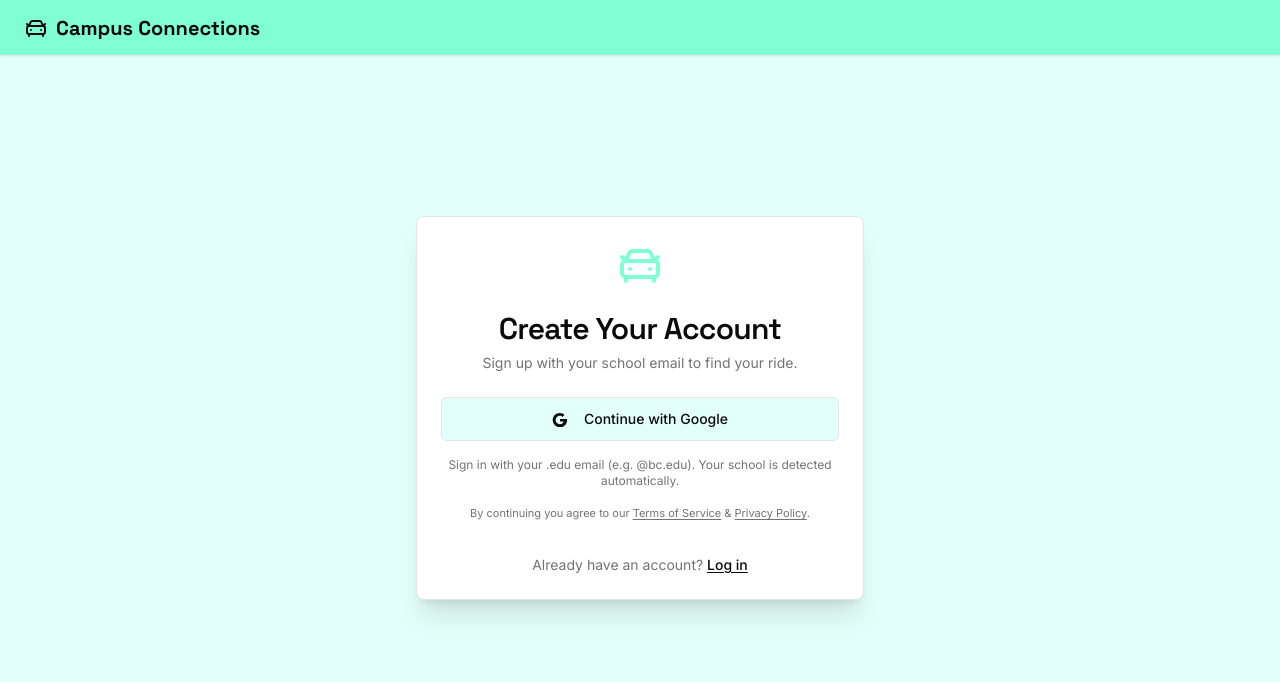
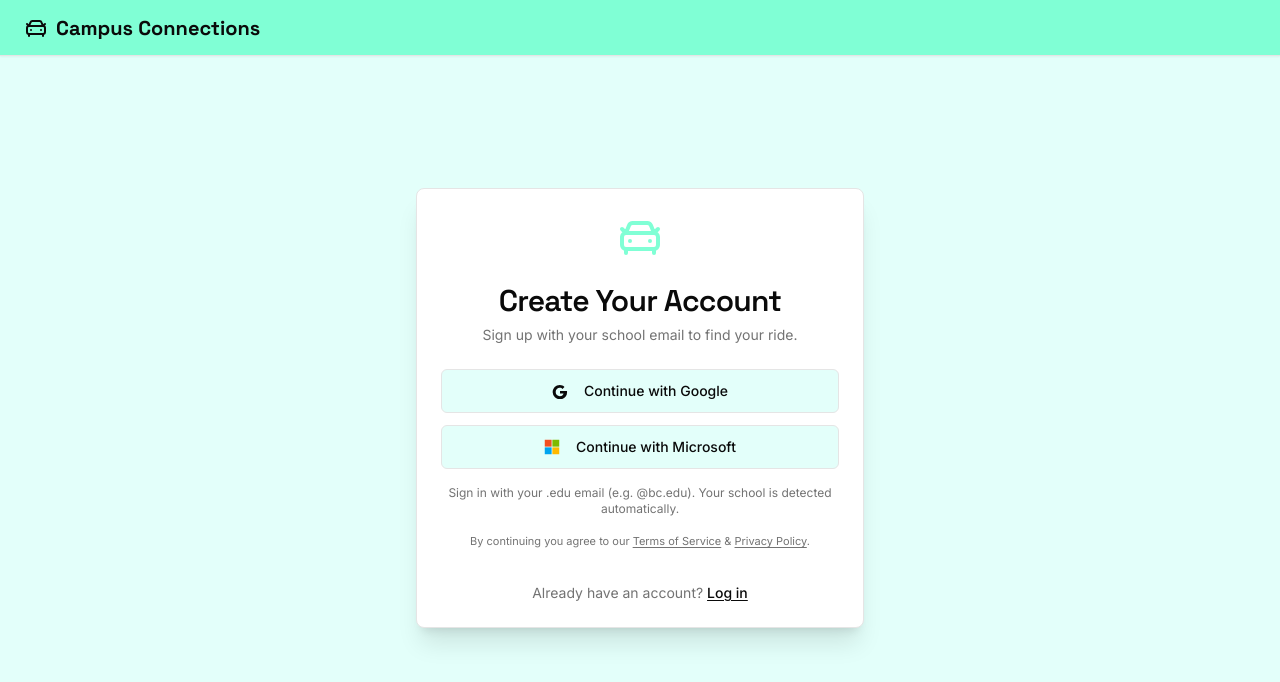
Before and after one commit to ConnorBrug/Campus-Connections, a Next.js app: page /signup in a window 1280 px wide. Shown: the top 682 px of the page. Built offline with nearby package versions, Linux system fonts and the light colour scheme; no server answers.

Commit message:
feat: add Microsoft/Azure AD OAuth login alongside Google

```diff
--- a/next.config.ts
+++ b/next.config.ts
@@ -30,12 +30,12 @@ const nextConfig: NextConfig = {
     //     talks to rather than the entire googleapis.com tree.
     const csp = [
       "default-src 'self'",
-      "script-src 'self' 'unsafe-inline' 'unsafe-eval' https://apis.google.com https://www.gstatic.com",
+      "script-src 'self' 'unsafe-inline' 'unsafe-eval' https://apis.google.com https://www.gstatic.com https://login.microsoftonline.com",
       "style-src 'self' 'unsafe-inline' https://fonts.googleapis.com",
       "img-src 'self' data: blob: https://firebasestorage.googleapis.com https://*.firebasestorage.app https://lh3.googleusercontent.com https://placehold.co",
       "font-src 'self' data: https://fonts.gstatic.com",
-      "connect-src 'self' https://identitytoolkit.googleapis.com https://securetoken.googleapis.com https://firestore.googleapis.com https://firebasestorage.googleapis.com https://*.firebasestorage.app https://firebaseinstallations.googleapis.com wss://*.firebaseio.com https://*.firebaseio.com",
-      "frame-src 'self' https://*.firebaseapp.com https://accounts.google.com",
+      "connect-src 'self' https://identitytoolkit.googleapis.com https://securetoken.googleapis.com https://firestore.googleapis.com https://firebasestorage.googleapis.com https://*.firebasestorage.app https://firebaseinstallations.googleapis.com wss://*.firebaseio.com https://*.firebaseio.com https://login.microsoftonline.com https://graph.microsoft.com",
+      "frame-src 'self' https://*.firebaseapp.com https://accounts.google.com https://login.microsoftonline.com",
       "frame-ancestors 'none'",
       "base-uri 'self'",
       "form-action 'self'",
--- a/src/app/(auth)/login/LoginClient.tsx
+++ b/src/app/(auth)/login/LoginClient.tsx
@@ -3,7 +3,7 @@
 import { useState, type SVGProps } from 'react';
 import { useRouter, useSearchParams } from 'next/navigation';
 import Link from 'next/link';
-import { loginWithGoogle } from '@/lib/auth';
+import { loginWithGoogle, loginWithMicrosoft } from '@/lib/auth';
 import { Button } from '@/components/ui/button';
 import { Card, CardContent, CardDescription, CardFooter, CardHeader, CardTitle } from '@/components/ui/card';
 import { Alert, AlertDescription, AlertTitle } from '@/components/ui/alert';
@@ -18,6 +18,17 @@ function GoogleIcon(props: SVGProps<SVGSVGElement>) {
   );
 }
 
+function MicrosoftIcon(props: SVGProps<SVGSVGElement>) {
+  return (
+    <svg viewBox="0 0 21 21" aria-hidden="true" {...props}>
+      <rect x="1" y="1" width="9" height="9" fill="#f25022"/>
+      <rect x="11" y="1" width="9" height="9" fill="#7fba00"/>
+      <rect x="1" y="11" width="9" height="9" fill="#00a4ef"/>
+      <rect x="11" y="11" width="9" height="9" fill="#ffb900"/>
+    </svg>
+  );
+}
+
 export default function LoginClient() {
   const router = useRouter();
   const searchParams = useSearchParams();
@@ -25,6 +36,7 @@ export default function LoginClient() {
   // the Google popup mid-flow — Firebase's popup-closed detection can take up
   // to ~60s, and we don't want the page frozen behind a loader during that.
   const [isGoogleSubmitting, setIsGoogleSubmitting] = useState(false);
+  const [isMicrosoftSubmitting, setIsMicrosoftSubmitting] = useState(false);
   const [pageError, setPageError] = useState<string | null>(null);
 
   // Post-deletion acknowledgment: the account-delete API redirects here with
@@ -57,6 +69,29 @@ export default function LoginClient() {
       }
       setPageError(e instanceof Error ? e.message : 'Google sign-in failed.');
       setIsGoogleSubmitting(false);
+    }
+  };
+
+  const handleMicrosoft = async () => {
+    if (isMicrosoftSubmitting) return;
+    setDeletedDismissed(true);
+    setIsMicrosoftSubmitting(true);
+    setPageError(null);
+    try {
+      const { profile } = await loginWithMicrosoft();
+      if (profileIsIncomplete(profile)) {
+        router.replace('/onboarding?next=' + encodeURIComponent('/main'));
+      } else {
+        router.replace('/main');
+      }
+    } catch (e) {
+      const code = (e as { code?: string })?.code;
+      if (code === 'auth/popup-closed-by-user' || code === 'auth/cancelled-popup-request') {
+        setIsMicrosoftSubmitting(false);
+        return;
+      }
+      setPageError(e instanceof Error ? e.message : 'Microsoft sign-in failed.');
+      setIsMicrosoftSubmitting(false);
     }
   };
 
@@ -105,10 +140,25 @@ export default function LoginClient() {
             )}
             {isGoogleSubmitting ? 'Opening Google...' : 'Continue with Google'}
           </Button>
+          <Button
+            type="button"
+            variant="outline"
+            className="w-full h-11"
+            onClick={handleMicrosoft}
+            disabled={isMicrosoftSubmitting}
+            aria-busy={isMicrosoftSubmitting}
+          >
+            {isMicrosoftSubmitting ? (
+              <Loader2 className="mr-2 h-5 w-5 animate-spin" aria-hidden="true" />
+            ) : (
+              <MicrosoftIcon className="mr-2 h-5 w-5" />
+            )}
+            {isMicrosoftSubmitting ? 'Opening Microsoft...' : 'Continue with Microsoft'}
+          </Button>
         </div>
 
         <p className="mt-4 text-xs text-muted-foreground text-center">
-          Use your university Google account (e.g. @bc.edu).
+          Use your university email (e.g. @bc.edu).
         </p>
       </CardContent>
       <CardFooter className="flex flex-col items-center pt-4">
--- a/src/app/(auth)/signup/SignupClient.tsx
+++ b/src/app/(auth)/signup/SignupClient.tsx
@@ -4,7 +4,7 @@ import { Button } from "@/components/ui/button";
 import { Card, CardContent, CardDescription, CardFooter, CardHeader, CardTitle } from "@/components/ui/card";
 import Link from "next/link";
 import { useRouter } from "next/navigation";
-import { loginWithGoogle } from "@/lib/auth";
+import { loginWithGoogle, loginWithMicrosoft } from "@/lib/auth";
 import { useState, type SVGProps } from "react";
 import { CarFront, AlertTriangle, Loader2 } from "lucide-react";
 import { profileIsIncomplete } from '@/lib/types';
@@ -17,12 +17,24 @@ function GoogleIcon(props: SVGProps<SVGSVGElement>) {
   );
 }
 
+function MicrosoftIcon(props: SVGProps<SVGSVGElement>) {
+  return (
+    <svg viewBox="0 0 21 21" aria-hidden="true" {...props}>
+      <rect x="1" y="1" width="9" height="9" fill="#f25022"/>
+      <rect x="11" y="1" width="9" height="9" fill="#7fba00"/>
+      <rect x="1" y="11" width="9" height="9" fill="#00a4ef"/>
+      <rect x="11" y="11" width="9" height="9" fill="#ffb900"/>
+    </svg>
+  );
+}
+
 export default function SignupClient() {
   const router = useRouter();
   // Inline-only OAuth spinner - never lock the whole page, since Firebase's
   // popup-closed detection can take up to a minute to fire if the user X's
   // the Google window mid-flow.
   const [isGoogleSubmitting, setIsGoogleSubmitting] = useState(false);
+  const [isMicrosoftSubmitting, setIsMicrosoftSubmitting] = useState(false);
   const [pageError, setPageError] = useState<React.ReactNode | null>(null);
 
   const handleGoogle = async () => {
@@ -48,6 +60,28 @@ export default function SignupClient() {
       }
       setPageError(e instanceof Error ? e.message : 'Google sign-up failed.');
       setIsGoogleSubmitting(false);
+    }
+  };
+
+  const handleMicrosoft = async () => {
+    if (isMicrosoftSubmitting) return;
+    setIsMicrosoftSubmitting(true);
+    setPageError(null);
+    try {
+      const { profile, isNew } = await loginWithMicrosoft();
+      if (isNew || profileIsIncomplete(profile)) {
+        router.replace('/onboarding?next=' + encodeURIComponent('/main'));
+      } else {
+        router.replace('/main');
+      }
+    } catch (e) {
+      const code = (e as { code?: string })?.code;
+      if (code === 'auth/popup-closed-by-user' || code === 'auth/cancelled-popup-request') {
+        setIsMicrosoftSubmitting(false);
+        return;
+      }
+      setPageError(e instanceof Error ? e.message : 'Microsoft sign-up failed.');
+      setIsMicrosoftSubmitting(false);
     }
   };
 
@@ -92,6 +126,21 @@ export default function SignupClient() {
             )}
             {isGoogleSubmitting ? 'Opening Google...' : 'Continue with Google'}
           </Button>
+          <Button
+            type="button"
+            variant="outline"
+            className="w-full h-11"
+            onClick={handleMicrosoft}
+            disabled={isMicrosoftSubmitting}
+            aria-busy={isMicrosoftSubmitting}
+          >
+            {isMicrosoftSubmitting ? (
+              <Loader2 className="mr-2 h-5 w-5 animate-spin" />
+            ) : (
+              <MicrosoftIcon className="mr-2 h-5 w-5" />
+            )}
+            {isMicrosoftSubmitting ? 'Opening Microsoft...' : 'Continue with Microsoft'}
+          </Button>
         </div>
 
         <p className="mt-4 text-xs text-muted-foreground text-center">
--- a/src/lib/auth.ts
+++ b/src/lib/auth.ts
@@ -16,6 +16,7 @@ import {
   sendEmailVerification,
   signInWithPopup,
   GoogleAuthProvider,
+  OAuthProvider,
   type User as FirebaseUser,
 } from 'firebase/auth';
 import { emailToUniversityName } from './universities';
@@ -198,19 +199,25 @@ export async function logoutAndRedirectClientSide(): Promise<void> {
 
 /* ---------------------------- OAuth sign-in ------------------------------ */
 
-type OAuthProviderName = 'google';
+type OAuthProviderName = 'google' | 'microsoft';
 
 /**
- * Google OAuth sign-in. Enforces a verified school email (or whitelist) and
- * infers the university from the email domain.
+ * OAuth sign-in (Google or Microsoft). Enforces a verified school email
+ * (or whitelist) and infers the university from the email domain.
  */
 async function loginWithOAuth(
   providerName: OAuthProviderName,
 ): Promise<{ profile: UserProfile; user: FirebaseUser; isNew: boolean }> {
   await setPersistence(auth, browserLocalPersistence);
 
-  const provider = new GoogleAuthProvider();
-  provider.setCustomParameters({ prompt: 'select_account' });
+  let provider: GoogleAuthProvider | OAuthProvider;
+  if (providerName === 'microsoft') {
+    provider = new OAuthProvider('microsoft.com');
+    provider.setCustomParameters({ prompt: 'select_account', tenant: 'organizations' });
+  } else {
+    provider = new GoogleAuthProvider();
+    provider.setCustomParameters({ prompt: 'select_account' });
+  }
 
   const result = await signInWithPopup(auth, provider);
   const user = result.user;
@@ -275,6 +282,7 @@ async function loginWithOAuth(
 }
 
 export const loginWithGoogle = () => loginWithOAuth('google');
+export const loginWithMicrosoft = () => loginWithOAuth('microsoft');
 
 /* ----------------------------- current user ----------------------------- */
 
```
